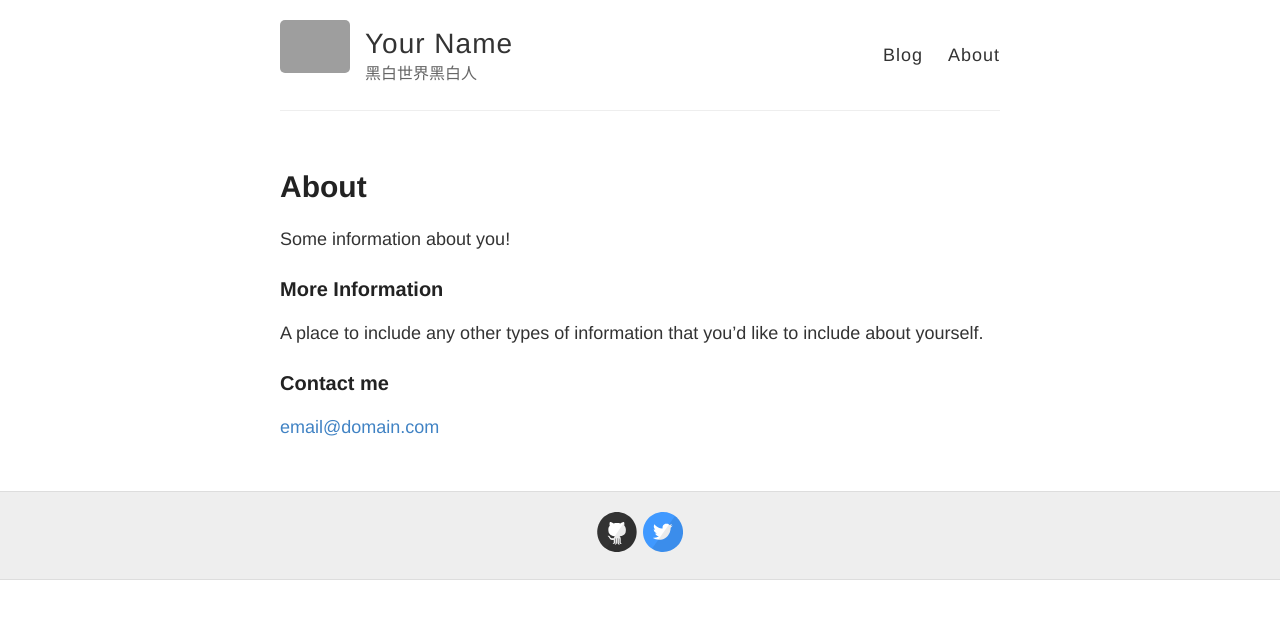
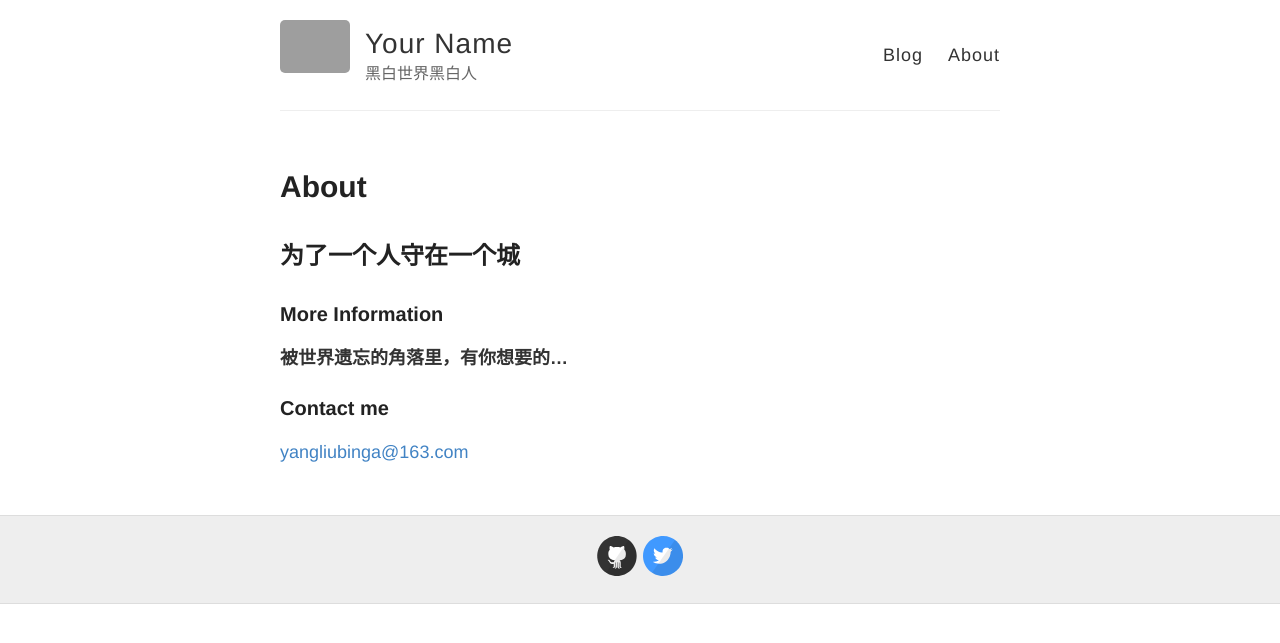
Before and after one commit to bingoyang/bingoyang.github.io, a Jekyll site: the page built from about.md, in a window 1280 px wide. Shown: the top 643 px of the page. Built offline with Jekyll 4.4.1, drawn with Linux system fonts in a browser that asks for light colours; Markdown is read by kramdown in place of the engine named in the settings; grey boxes are pictures that could not be loaded.

Commit message:
Updated about.md

```diff
--- a/about.md
+++ b/about.md
@@ -2,14 +2,16 @@
 layout: page
 title: About
 permalink: /about/
+published: true
 ---
 
-Some information about you!
+
+## **为了一个人守在一个城**
 
 ### More Information
 
-A place to include any other types of information that you'd like to include about yourself.
+**被世界遗忘的角落里，有你想要的...**
 
 ### Contact me
 
-[email@domain.com](mailto:email@domain.com)
+[yangliubinga@163.com](mailto:yangliubinga@163.com)
```
